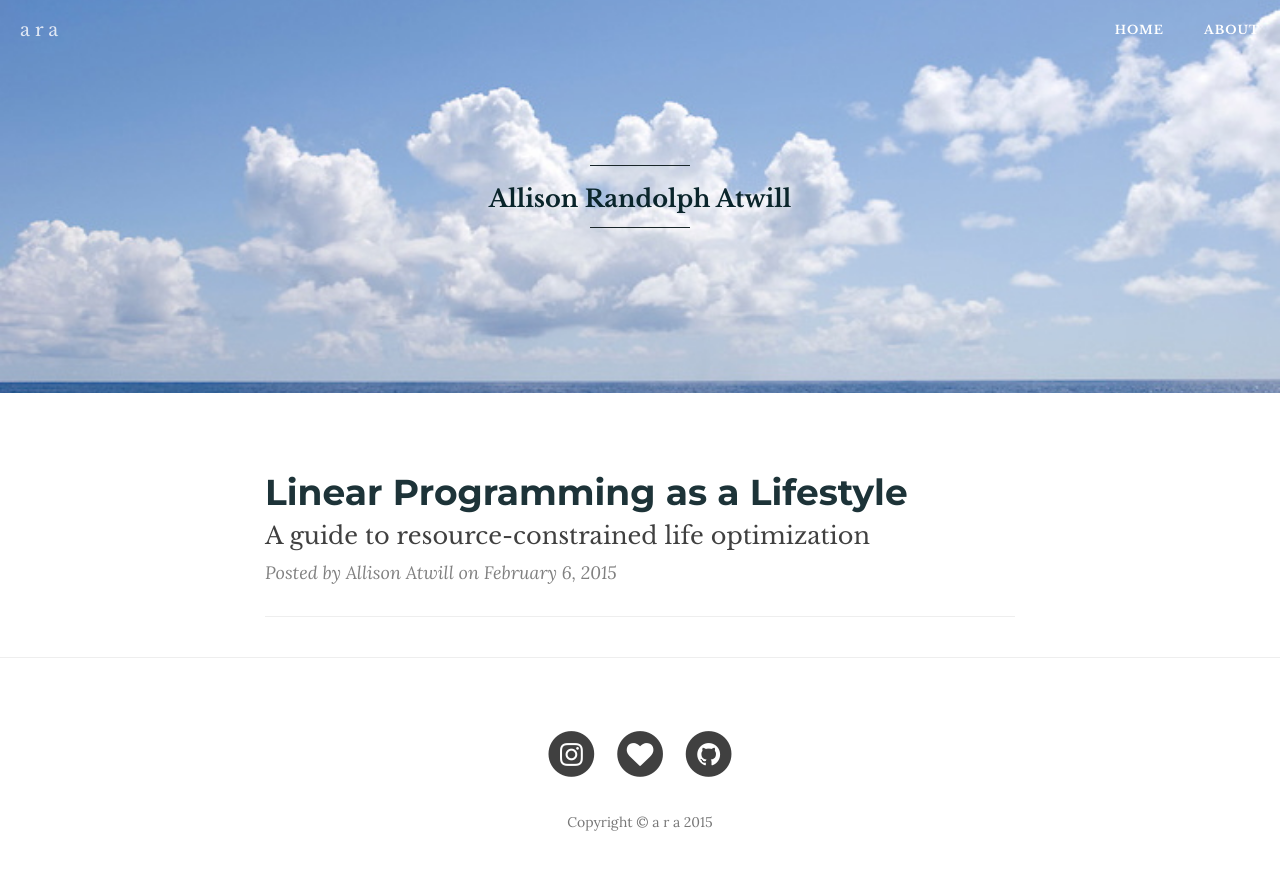
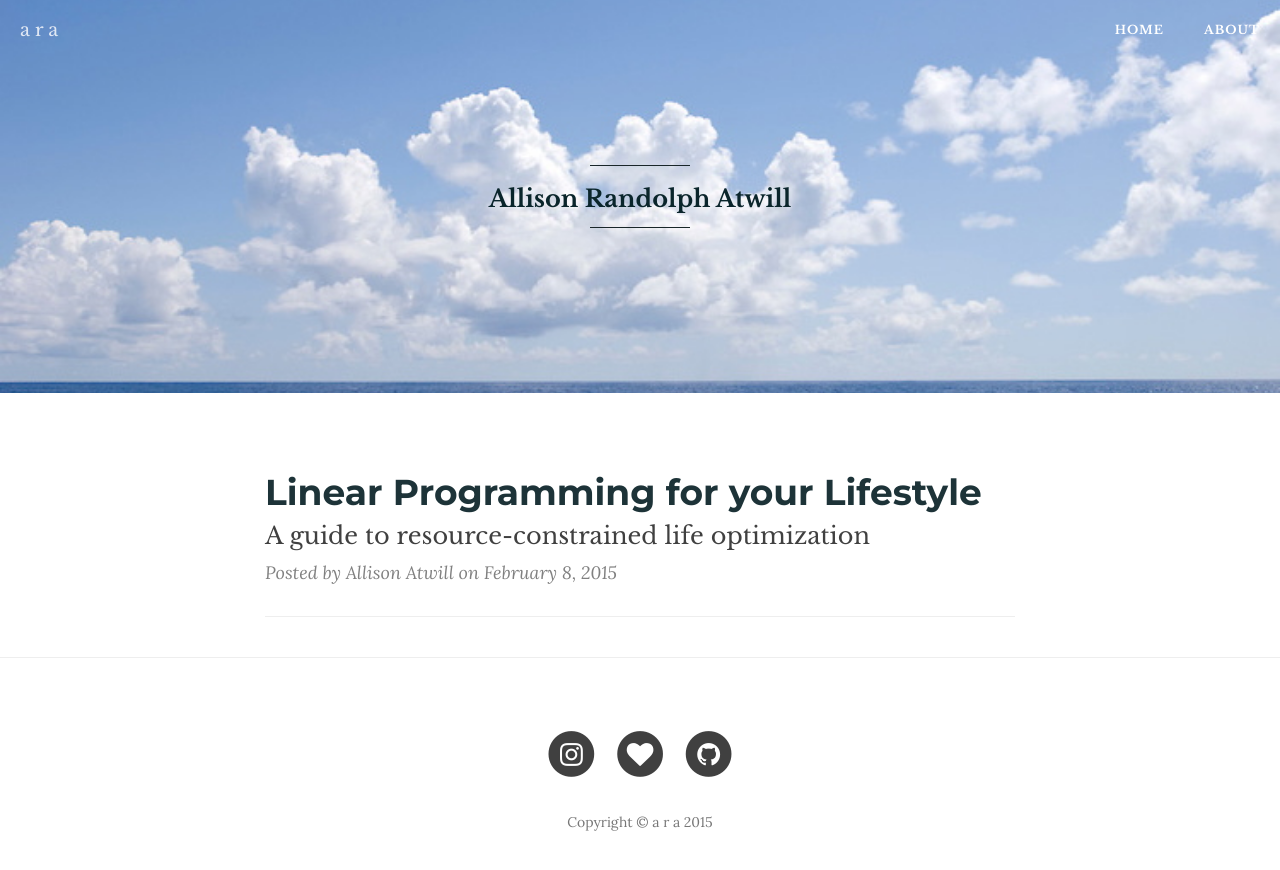
Before and after one commit to allisonatwill/allisonatwill.github.io, a Jekyll site: the page built from index.html, in a window 1280 px wide. Shown: the top 870 px of the page. Built offline with Jekyll 4.4.1, drawn with Linux system fonts in a browser that asks for light colours; nearby versions of some CDN libraries; the list of posts is cut into pages by our own code.

Commit message:
Fixed styling, continued editing

```diff
--- a/_posts/2015-02-06-resource-constrained-budget-optimization.markdown
+++ b/_posts/2015-02-06-resource-constrained-budget-optimization.markdown
@@ -1,8 +1,8 @@
 ---
 layout:     post
-title:      "Linear Programming as a Lifestyle"
+title:      "Linear Programming for your Lifestyle"
 subtitle:   "A guide to resource-constrained life optimization"
-date:       2015-02-06 12:00:00
+date:       2015-02-08 12:00:00
 author:     "Allison Atwill"
 header-img: "img/ocean_clouds_blue.jpg"
 ---
--- a/about.html
+++ b/about.html
@@ -1,6 +1,6 @@
 ---
 layout: page
 title: "About"
-tagline: "Elegance, efficiency, beauty in all things."
+tagline: "I look for elegance, efficiency, and beauty in all things."
 header-img: "img/ocean_clouds.jpg"
 ---
--- a/css/clean-blog.css
+++ b/css/clean-blog.css
@@ -184,6 +184,7 @@
   }
 }
 .intro-header .post-heading h1 {
+  font-family: 'Montserrat', 'Helvetica Neue', Helvetica, Arial, sans-serif;
   font-size: 35px;
 }
 .intro-header .post-heading .subheading,
```
Also changed, not shown: other parts of _posts/2015-02-06-resource-constrained-budget-optimization.markdown (+1 -1 lines), 6 other files.
